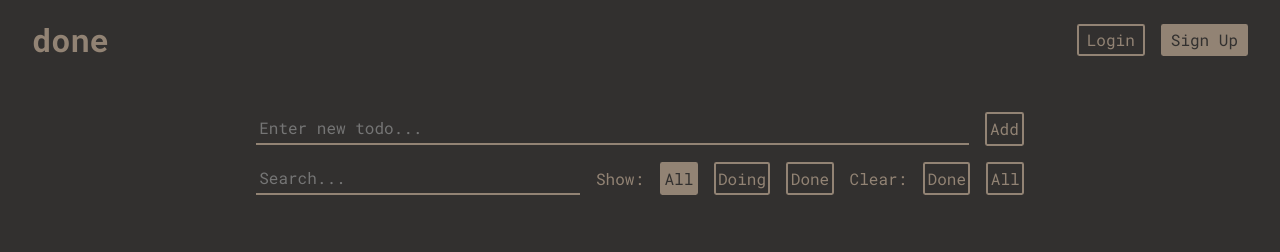
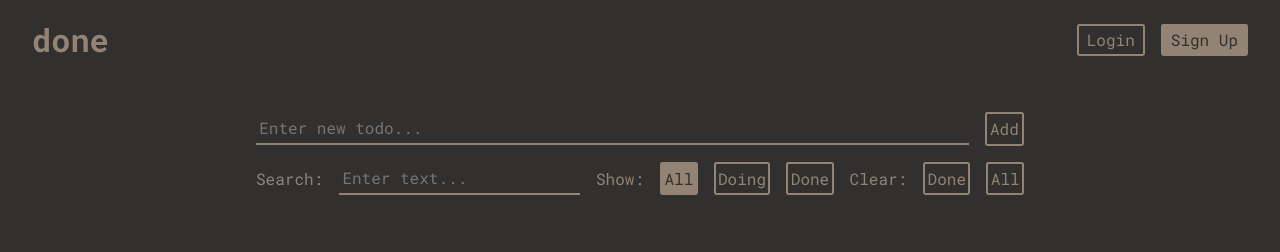
Before and after one commit to parbots/done, a Next.js app: page / in a window 1280 px wide. Shown: the top 252 px of the page. Built offline with nearby package versions, Linux system fonts and the light colour scheme.

Commit message:
Refactor ListMenu component styling and filter fieldset

```diff
--- a/src/modules/items/menu/ListMenu.module.css
+++ b/src/modules/items/menu/ListMenu.module.css
@@ -6,7 +6,7 @@
     gap: 1rem;
 }
 
-.addItemSection {
+.addItemFieldset {
     width: 100%;
 
     display: flex;
@@ -72,6 +72,14 @@
     border: none;
 }
 
+.searchFieldset {
+    flex: 1;
+
+    display: flex;
+
+    border: none;
+}
+
 .searchInput {
     flex: 1;
 
@@ -94,7 +102,7 @@
     color: var(--highlight);
 }
 
-.filterRadioSection {
+.filterFieldset {
     display: flex;
     justify-content: flex-start;
     align-items: center;
@@ -103,11 +111,7 @@
     border: none;
 }
 
-.filterRadio {
-    appearance: none;
-}
-
-.filterLabel {
+.filterButton {
     padding: 0.15rem;
 
     cursor: pointer;
@@ -121,24 +125,24 @@
     transition: color 0.3s, background-color 0.3s, border-color 0.3s;
 }
 
-.filterLabel:hover,
-.filterLabel:focus-visible {
+.filterButton:hover,
+.filterButton:focus-visible {
     border-color: var(--highlight);
 
     color: var(--highlight);
 }
 
-.filterLabel[data-selected='true'] {
+.filterButton[data-selected='true'] {
     color: var(--background);
     background-color: var(--color)
 }
 
-.filterLabel[data-selected='true']:hover,
-.filterLabel[data-selected='true']:focus-visible {
+.filterButton[data-selected='true']:hover,
+.filterButton[data-selected='true']:focus-visible {
     background-color: var(--highlight)
 }
 
-.actionSection {
+.actionFieldset {
     display: flex;
     justify-content: flex-start;
     align-items: center;
@@ -163,6 +167,8 @@
 
 .actionButton:hover,
 .actionButton:focus-visible {
+    outline: none;
+
     border-color: var(--highlight);
 
     color: var(--background);
--- a/src/modules/items/menu/ListMenu.tsx
+++ b/src/modules/items/menu/ListMenu.tsx
@@ -1,6 +1,5 @@
 
-import { ChangeEvent, useState } from 'react';
-import { FormEvent } from 'react';
+import { useState, FormEvent, ChangeEvent } from 'react';
 
 import styles from './ListMenu.module.css';
 
@@ -42,94 +41,68 @@ export const ListMenu = (props: ListMenuProps) => {
         props.setSearchValue(event.target.value);
     };
 
-    const handleFilterRadioChange = (event: ChangeEvent<HTMLInputElement>) => {
-        event.preventDefault();
-
-        props.setCurrentFilter(event.target.value as Filter);
-    };
-
     return (
         <form onSubmit={handleFormSubmit} className={styles.menu}>
-            <fieldset className={styles.addItemSection}>
+            <fieldset className={styles.addItemFieldset}>
                 <input
-                    type="text"
+                    type='text'
                     name='itemInput'
                     placeholder='Enter new todo...'
                     value={itemInputValue}
                     onChange={handleItemInputChange}
                     className={styles.itemInput}
                 />
-                <button type="submit" className={styles.addItemButton}>Add</button>
+                <button type='submit' className={styles.addItemButton}>Add</button>
             </fieldset>
 
-            <fieldset className={styles.filterSection}>
+            <section className={styles.filterSection}>
+
+                <label htmlFor='searchFieldset' className={styles.searchFieldsetLabel}>Search:</label>
+                <fieldset id='searchFieldset' className={styles.searchFieldset}>
                     <input
                         type='text'
                         name='searchInput'
-                    placeholder='Search...'
+                        placeholder='Enter text...'
                         value={props.searchValue}
                         onChange={handleSearchInputChange}
                         className={styles.searchInput}
                     />
-
-                <label htmlFor='filterRadioField' className={styles.filterRadioSectionLabel}>Show:</label>
-                <fieldset id='filterRadioField' className={styles.filterRadioSection}>
-                    <label
-                        htmlFor='show-all'
-                        data-selected={(props.currentFilter === 'all').toString()}
-                        className={styles.filterLabel}
-                    >
-                        <input
-                            type='radio'
-                            name='show'
-                            id='show-all'
-                            value='all'
-                            checked={props.currentFilter === 'all'}
-                            onChange={handleFilterRadioChange}
-                            className={styles.filterRadio}
-                        />
-                        All
-                    </label>
-
-                    <label
-                        htmlFor='show-incomplete'
-                        data-selected={(props.currentFilter === 'incomplete').toString()}
-                        className={styles.filterLabel}
-                    >
-                        <input
-                            type='radio'
-                            name='show'
-                            id='show-incomplete'
-                            value='incomplete'
-                            checked={props.currentFilter === 'incomplete'}
-                            onChange={handleFilterRadioChange}
-                            className={styles.filterRadio}
-                        />
-                        Doing
-                    </label>
-
-                    <label
-                        htmlFor='show-complete'
-                        data-selected={(props.currentFilter === 'complete').toString()}
-                        className={styles.filterLabel}
-                    >
-                        <input
-                            type='radio'
-                            name='show'
-                            id='show-complete'
-                            value='complete'
-                            checked={props.currentFilter === 'complete'}
-                            onChange={handleFilterRadioChange}
-                            className={styles.filterRadio}
-                        />
-                        Done
-                    </label>
                 </fieldset>
 
-                <label htmlFor='actionField'>Clear:</label>
-                <fieldset id='actionField' className={styles.actionSection}>
+                <label htmlFor='filterFieldset' className={styles.filterFieldsetLabel}>Show:</label>
+                <fieldset id='filterFieldset' className={styles.filterFieldset}>
                     <button
-                        type="button"
+                        type='button'
+                        data-selected={(props.currentFilter === 'all').toString()}
+                        onClick={() => props.setCurrentFilter('all')}
+                        className={styles.filterButton}
+                    >
+                        All
+                    </button>
+
+                    <button
+                        type='button'
+                        data-selected={(props.currentFilter === 'incomplete').toString()}
+                        onClick={() => props.setCurrentFilter('incomplete')}
+                        className={styles.filterButton}
+                    >
+                        Doing
+                    </button>
+
+                    <button
+                        type='button'
+                        data-selected={(props.currentFilter === 'complete').toString()}
+                        onClick={() => props.setCurrentFilter('complete')}
+                        className={styles.filterButton}
+                    >
+                        Done
+                    </button>
+                </fieldset>
+
+                <label htmlFor='actionFieldset' className={styles.actionFieldsetLabel}>Clear:</label>
+                <fieldset id='actionFieldset' className={styles.actionFieldset}>
+                    <button
+                        type='button'
                         onClick={() => { props.clearCompleteItems() }}
                         className={styles.actionButton}
                     >
@@ -137,14 +110,14 @@ export const ListMenu = (props: ListMenuProps) => {
                     </button>
 
                     <button
-                        type="button"
+                        type='button'
                         onClick={() => { props.clearItems() }}
                         className={styles.actionButton}
                     >
                         All
                     </button>
                 </fieldset>
-            </fieldset>
+            </section>
         </form>
     );
 };
```
Lines whose indentation alone changed are shown as unchanged.
